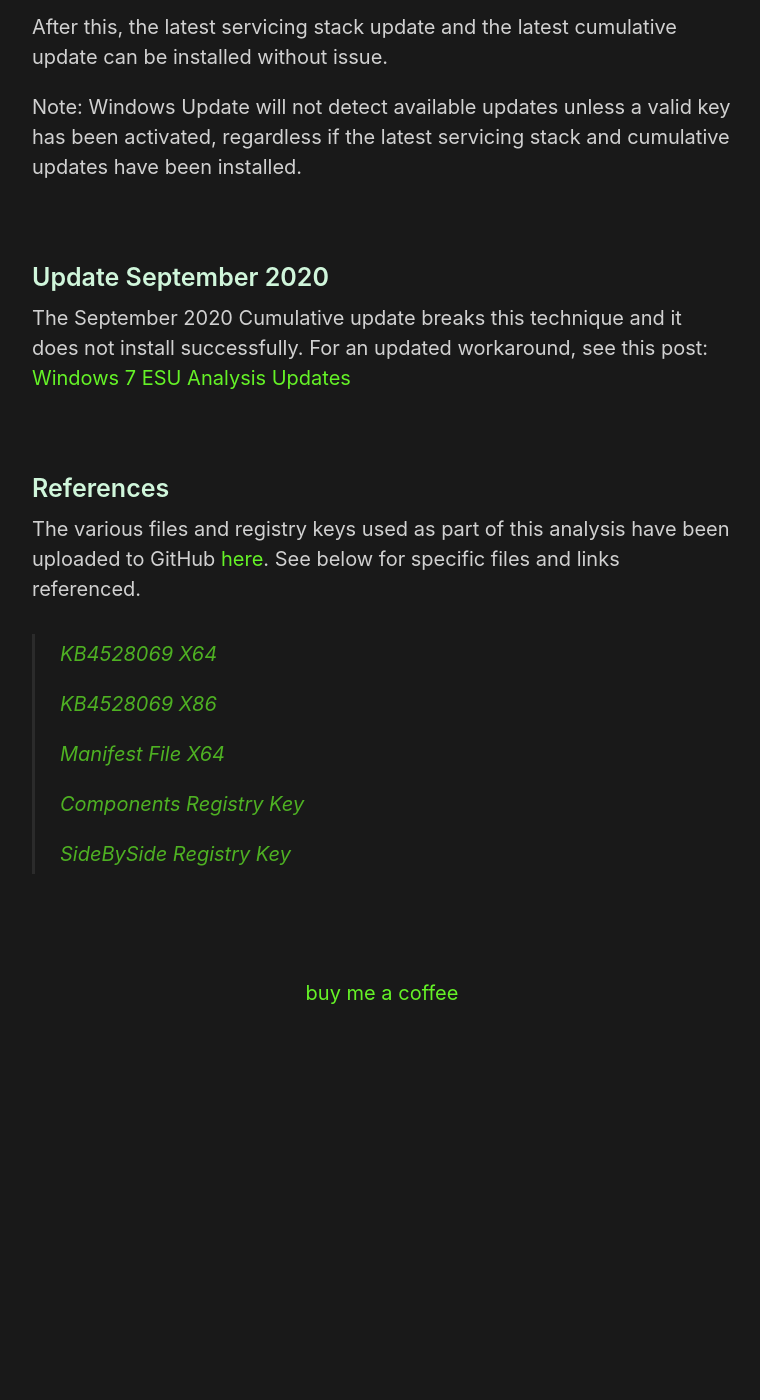
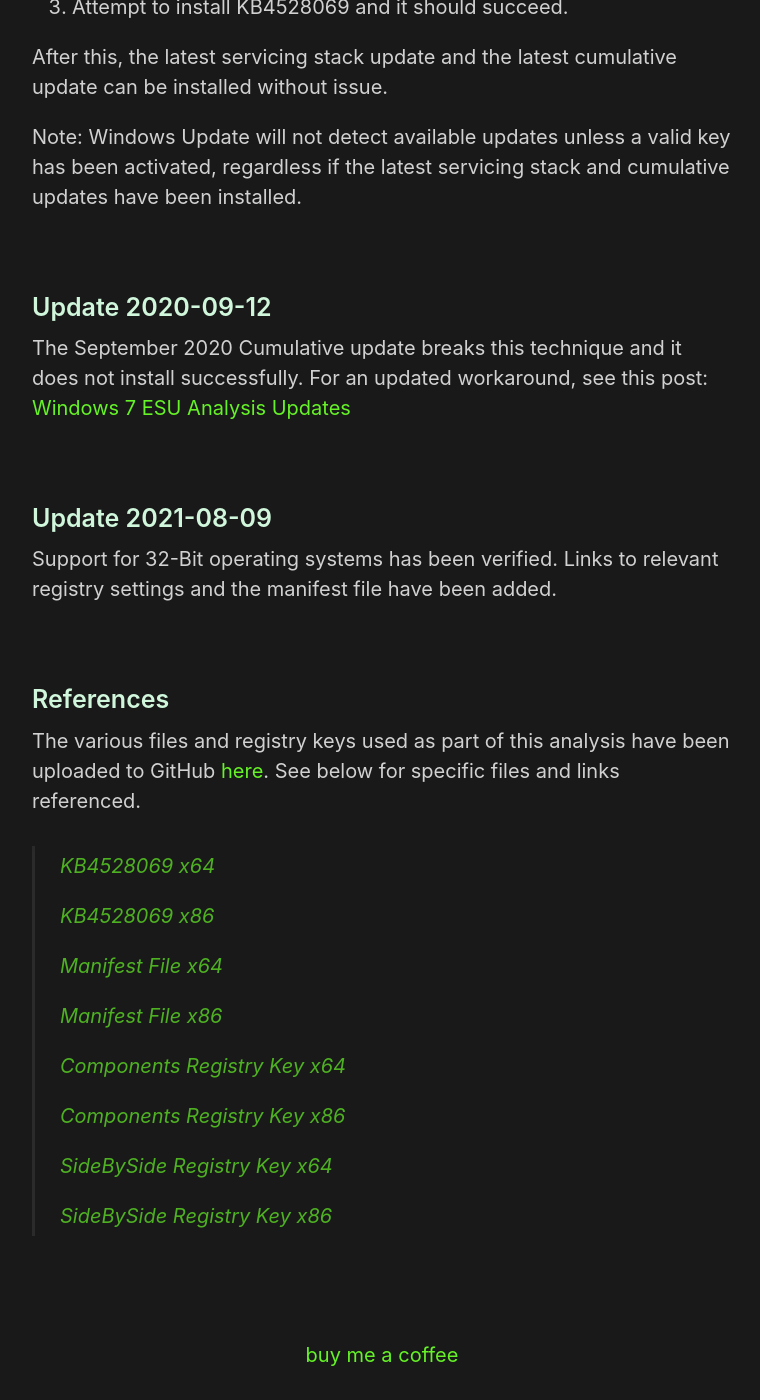
Before and after one commit to HackAndPwn/HackAndPwn.github.io, a Jekyll site: the page built from _posts/2020-04-28-windows-7-esu-analysis.md, in a window 1280 px wide and 1400 px high, scrolled down 13119 px. Shown: the whole window, without its empty margins (258-1018 px from the left). Built offline with Jekyll 4.4.1, drawn with Linux system fonts in a browser that asks for light colours; before the commit the page ends 14157 px from its top, so only the background shows below that; some of the changed text lies outside the part shown.

Commit message:
ESU Analysis 32-Bit update

```diff
--- a/_posts/2020-04-28-windows-7-esu-analysis.md
+++ b/_posts/2020-04-28-windows-7-esu-analysis.md
@@ -2,7 +2,7 @@
 layout: post
 title: Windows 7 ESU Analysis
 date: 2020-04-28 00:00:00
-last_modified_at: 2020-09-12
+last_modified_at: 2021-08-09
 ---
 
 The Windows 7 free security update window closed to consumers in January of 2020.  However, due to the overwhelming popularity of the OS, Microsoft began offering Extended Security Updates (ESU) for the Operating System.  The first update preparing a Windows 7 system for this next phase of patches is [KB4528069](https://support.microsoft.com/en-us/help/4528069).  This post dissects the KB4528069 update to understand how ESUs differ from standard Windows 7 updates.
@@ -23,7 +23,7 @@
 
 <center><img src="/assets/2020-04-28-windows-7-esu-analysis/02.jpg"></center>
 
-Some of the updates would not install without manually installing KB4474419 first (the SHA2 update).
+Some of the updates would not install without manually installing KB4474419 (the SHA2 update), KB4490628 (Service Stack update), and KB3138612 (Windows Update Client update).
 
 After many update cycles and reboots, 10 years of updates have been applied.
 
@@ -169,9 +169,15 @@
 
 <br>
 
-### Update September 2020
+### Update 2020-09-12
 
 The September 2020 Cumulative update breaks this technique and it does not install successfully.  For an updated workaround, see this post: [Windows 7 ESU Analysis Updates](https://hackandpwn.com/windows-7-esu-analysis-updates)
+
+<br>
+
+### Update 2021-08-09
+
+Support for 32-Bit operating systems has been verified.  Links to relevant registry settings and the manifest file have been added.
 
 <br>
 
@@ -179,12 +185,18 @@
 
 The various files and registry keys used as part of this analysis have been uploaded to GitHub [here](https://github.com/HackAndPwn/Windows-7-ESU-Analysis).  See below for specific files and links referenced.
 
-> [KB4528069 X64](https://github.com/HackAndPwn/Windows-7-ESU-Analysis/raw/master/2019_10/windows6.1-kb4528069-x64_b00bef3c3a13b8bc65bfaea63426386dbb54c336.msu)
+> [KB4528069 x64](https://github.com/HackAndPwn/Windows-7-ESU-Analysis/raw/master/2019_10/windows6.1-kb4528069-x64_b00bef3c3a13b8bc65bfaea63426386dbb54c336.msu)
 >
-> [KB4528069 X86](https://github.com/HackAndPwn/Windows-7-ESU-Analysis/raw/master/2019_10/windows6.1-kb4528069-x86_82fedea7537b64f6b147070f53bb95e4bf27d3a5.msu)
+> [KB4528069 x86](https://github.com/HackAndPwn/Windows-7-ESU-Analysis/raw/master/2019_10/windows6.1-kb4528069-x86_82fedea7537b64f6b147070f53bb95e4bf27d3a5.msu)
 >
-> [Manifest File X64](https://github.com/HackAndPwn/Windows-7-ESU-Analysis/raw/master/2019_10/amd64_microsoft-windows-s..edsecurityupdatesai_31bf3856ad364e35_6.1.7602.20587_none_c8993b883659a816.manifest)
+> [Manifest File x64](https://github.com/HackAndPwn/Windows-7-ESU-Analysis/raw/master/2019_10/amd64_microsoft-windows-s..edsecurityupdatesai_31bf3856ad364e35_6.1.7602.20587_none_c8993b883659a816.manifest)
 >
-> [Components Registry Key](https://github.com/HackAndPwn/Windows-7-ESU-Analysis/raw/master/2019_10/ComponentsRegistryKey.reg)
+> [Manifest File x86](https://github.com/HackAndPwn/Windows-7-ESU-Analysis/raw/master/2019_10/x86_microsoft-windows-s..edsecurityupdatesai_31bf3856ad364e35_6.1.7602.20587_none_6c7aa0047dfc36e0.manifest)
 >
-> [SideBySide Registry Key](https://github.com/HackAndPwn/Windows-7-ESU-Analysis/raw/master/2019_10/SideBySideRegistryKey.reg)
+> [Components Registry Key x64](https://github.com/HackAndPwn/Windows-7-ESU-Analysis/raw/master/2019_10/ComponentsRegistryKey_x64.reg)
+>
+> [Components Registry Key x86](https://github.com/HackAndPwn/Windows-7-ESU-Analysis/raw/master/2019_10/ComponentsRegistryKey_x86.reg)
+>
+> [SideBySide Registry Key x64](https://github.com/HackAndPwn/Windows-7-ESU-Analysis/raw/master/2019_10/SideBySideRegistryKey_x64.reg)
+>
+> [SideBySide Registry Key x86](https://github.com/HackAndPwn/Windows-7-ESU-Analysis/raw/master/2019_10/SideBySideRegistryKey_x86.reg)
```
